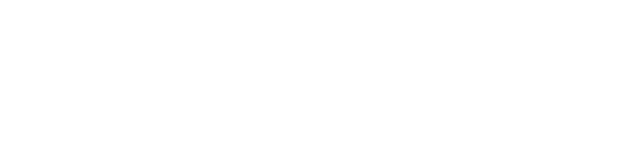
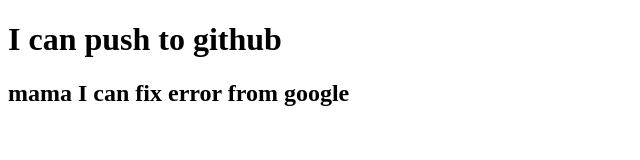
Before and after one commit to JNKarif/my-second-repo, a plain HTML site: page index.html in a window 1280 px wide. Shown: the whole page, without its empty margins (0-640 px from the left). Drawn offline with Linux system fonts and the light colour scheme.

Commit message:
added header

```diff
--- a/index.html
+++ b/index.html
@@ -7,6 +7,8 @@
     <title>second repo</title>
 </head>
 <body>
+    <h1>I can push to github</h1>
+    <h2>mama I can fix error from google</h2>
 
 </body>
 </html>
```
